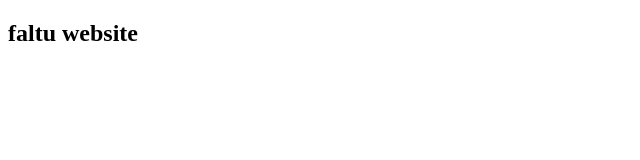
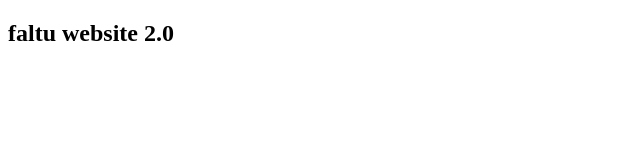
Before and after one commit to MdHasib01/dummy-repo, a plain HTML site: page index.html in a window 1280 px wide. Shown: the full height of the page, 0-640 px from the left. Drawn offline with Linux system fonts and the light colour scheme.

Commit message:
some changes

```diff
--- a/index.html
+++ b/index.html
@@ -7,6 +7,6 @@
     <title>Flatu website</title>
   </head>
   <body>
-    <h2>faltu website</h2>
+    <h2>faltu website 2.0</h2>
   </body>
 </html>
```
